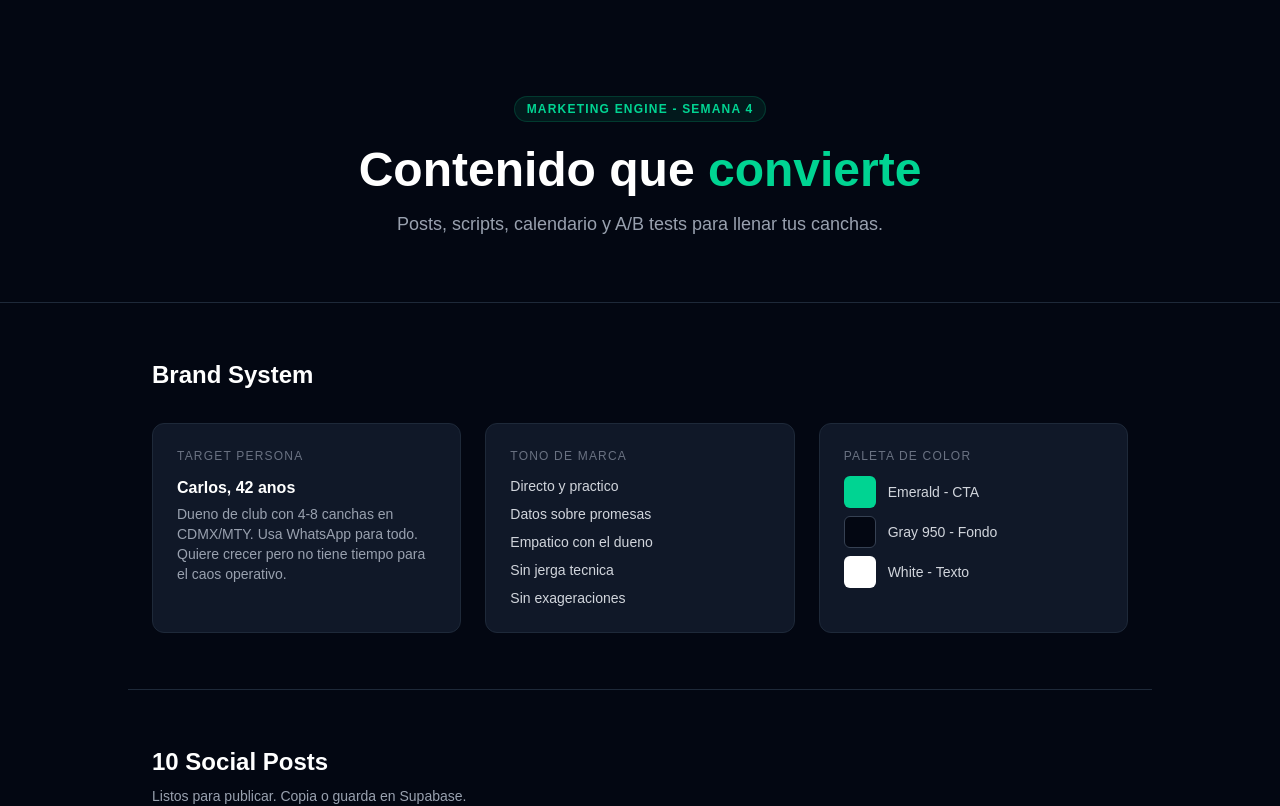
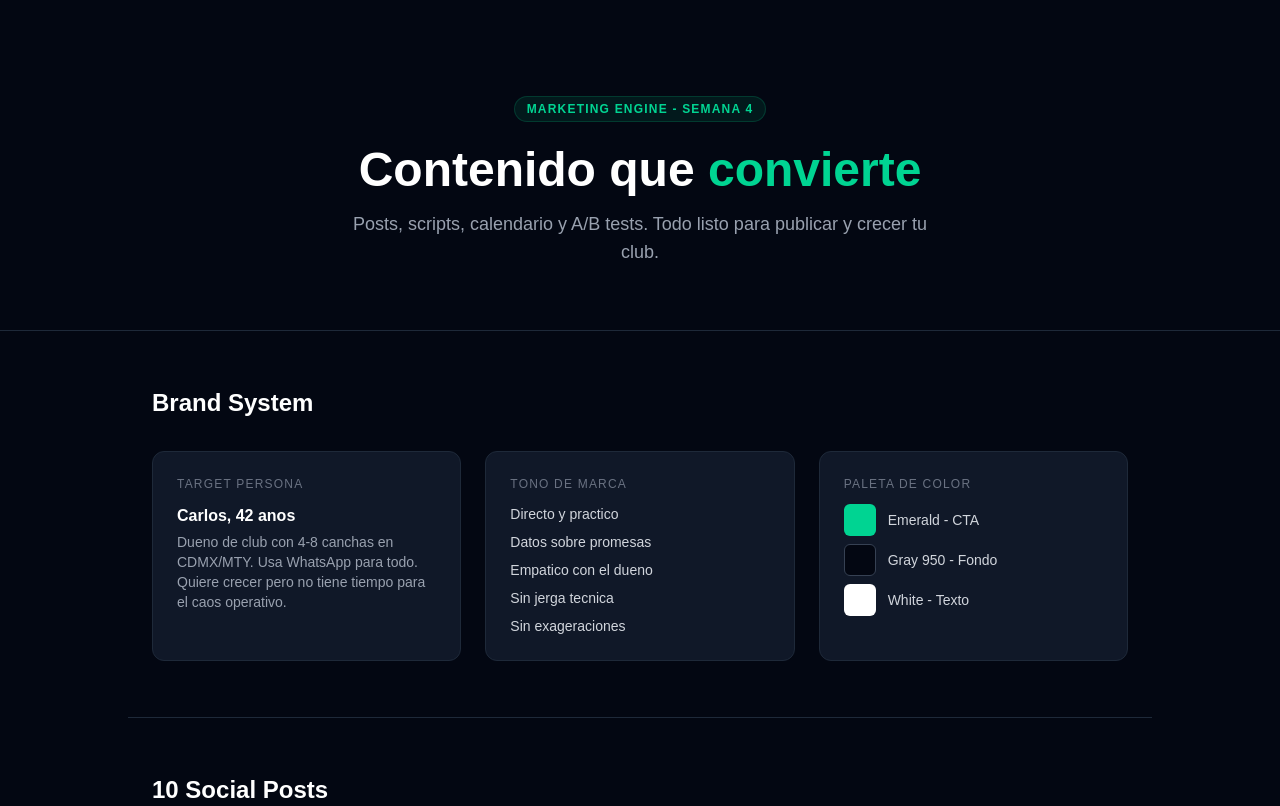
Before and after one commit to albertoderosenzweig/match-point-ai, a Next.js app: page /marketing in a window 1280 px wide. Shown: the top 806 px of the page. Built offline with nearby package versions, Linux system fonts and the light colour scheme; no server answers; the database is empty.

Commit message:
feat: update marketing hero subtitle

```diff
--- a/app/marketing/page.tsx
+++ b/app/marketing/page.tsx
@@ -99,7 +99,7 @@ export default function MarketingPage() {
       <section className="pt-24 pb-16 px-6 text-center border-b border-gray-800">
         <span className="inline-block bg-emerald-500/10 text-emerald-400 text-xs font-semibold tracking-widest uppercase px-3 py-1 rounded-full mb-6 border border-emerald-500/20">Marketing Engine - Semana 4</span>
         <h1 className="text-4xl md:text-5xl font-bold mb-4">Contenido que <span className="text-emerald-400">convierte</span></h1>
-        <p className="text-gray-400 text-lg max-w-xl mx-auto">Posts, scripts, calendario y A/B tests para llenar tus canchas.</p>
+        <p className="text-gray-400 text-lg max-w-xl mx-auto">Posts, scripts, calendario y A/B tests. Todo listo para publicar y crecer tu club.</p>
       </section>
 
       <section className="max-w-5xl mx-auto px-6 py-14 border-b border-gray-800">
```
